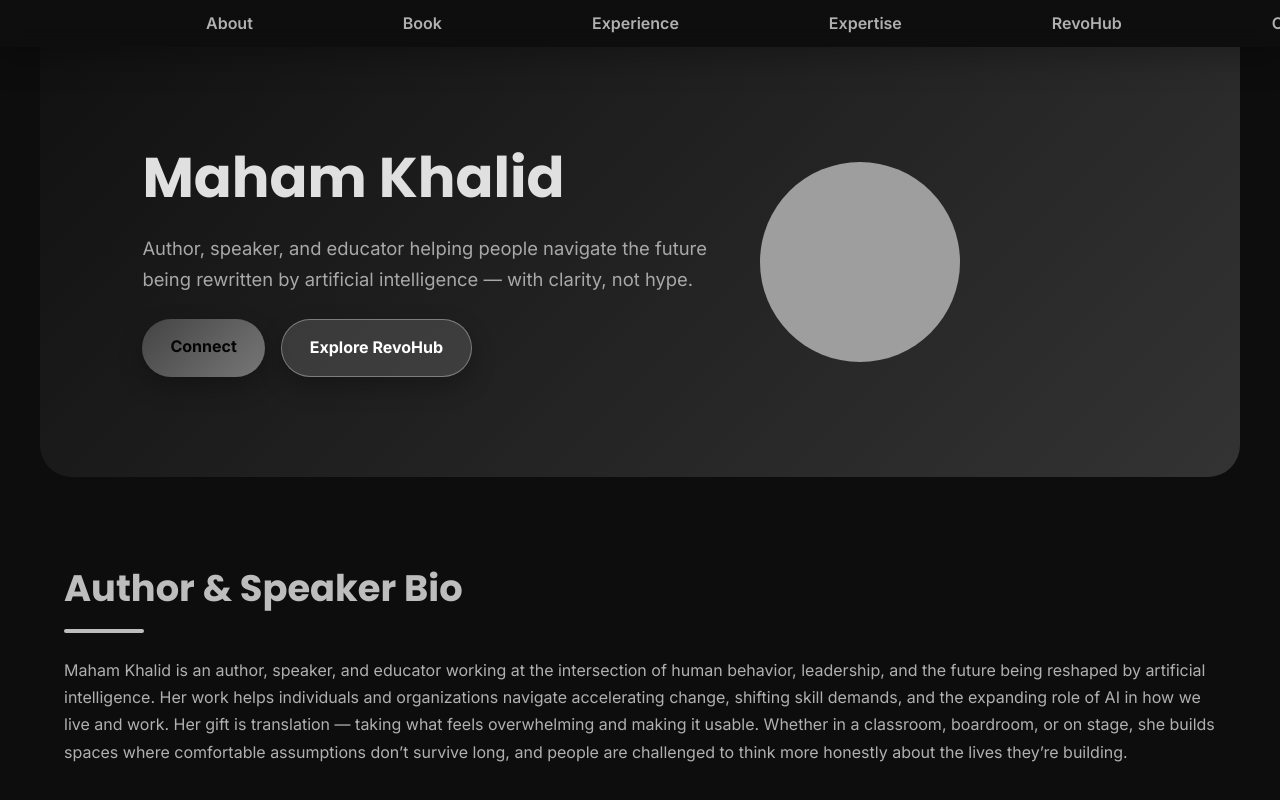
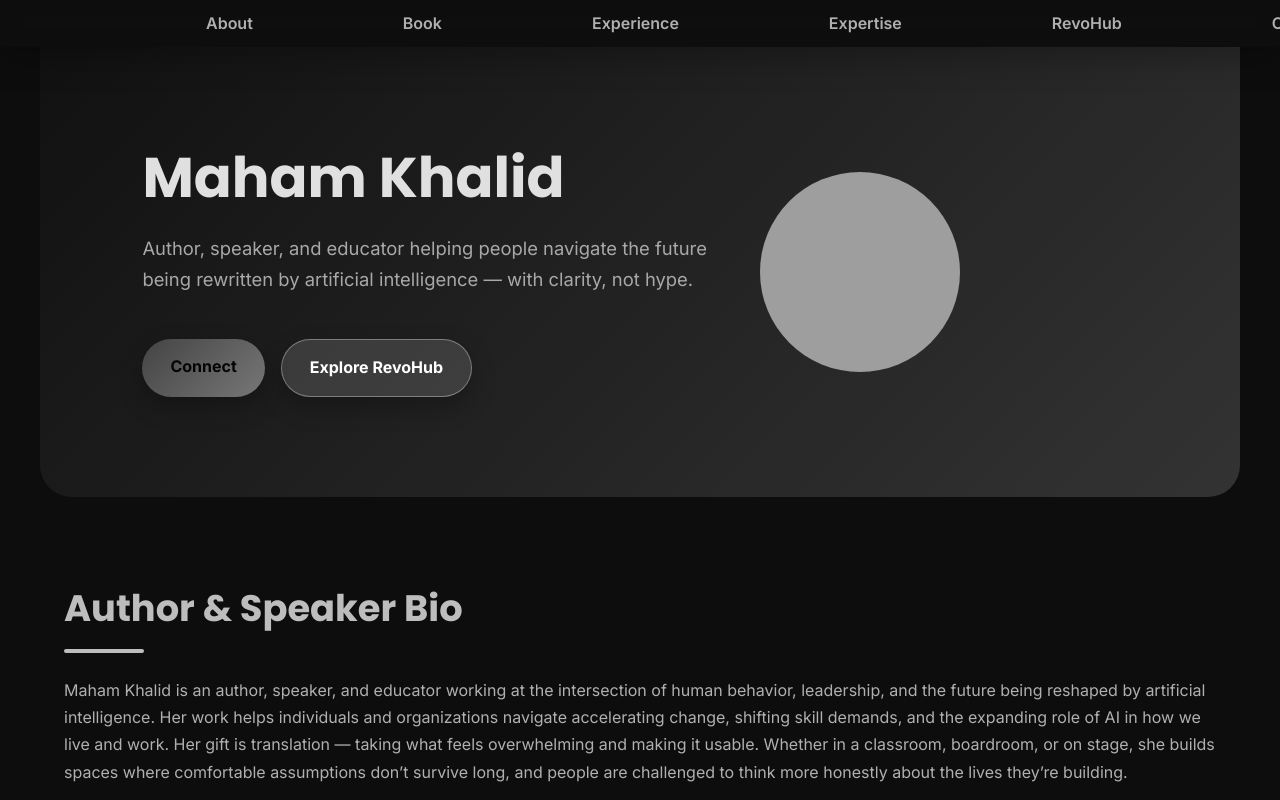
Before and after one commit to ajamil05/MahamsWebsite, a plain HTML site: page index.html in a window 1280 px wide. Shown: the top 800 px of the page. Drawn offline with Linux system fonts and the light colour scheme; grey boxes are pictures that could not be loaded.

Commit message:
Update style.css

```diff
--- a/style.css
+++ b/style.css
@@ -123,7 +123,7 @@ header{
 }
 
 .btn{
-    margin-bottom:10px
+    margin-top: 20px;
     display:inline-block;
     padding:14px 28px;
     border-radius:999px;
```
